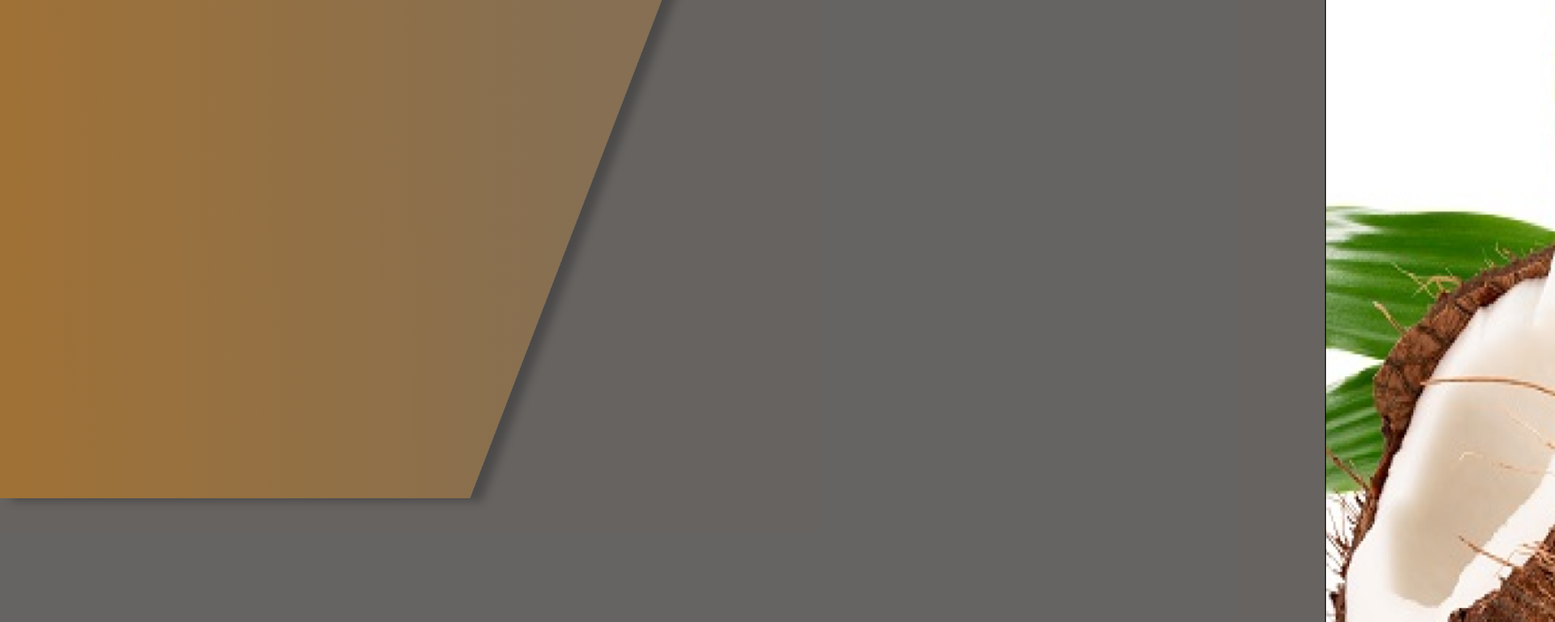
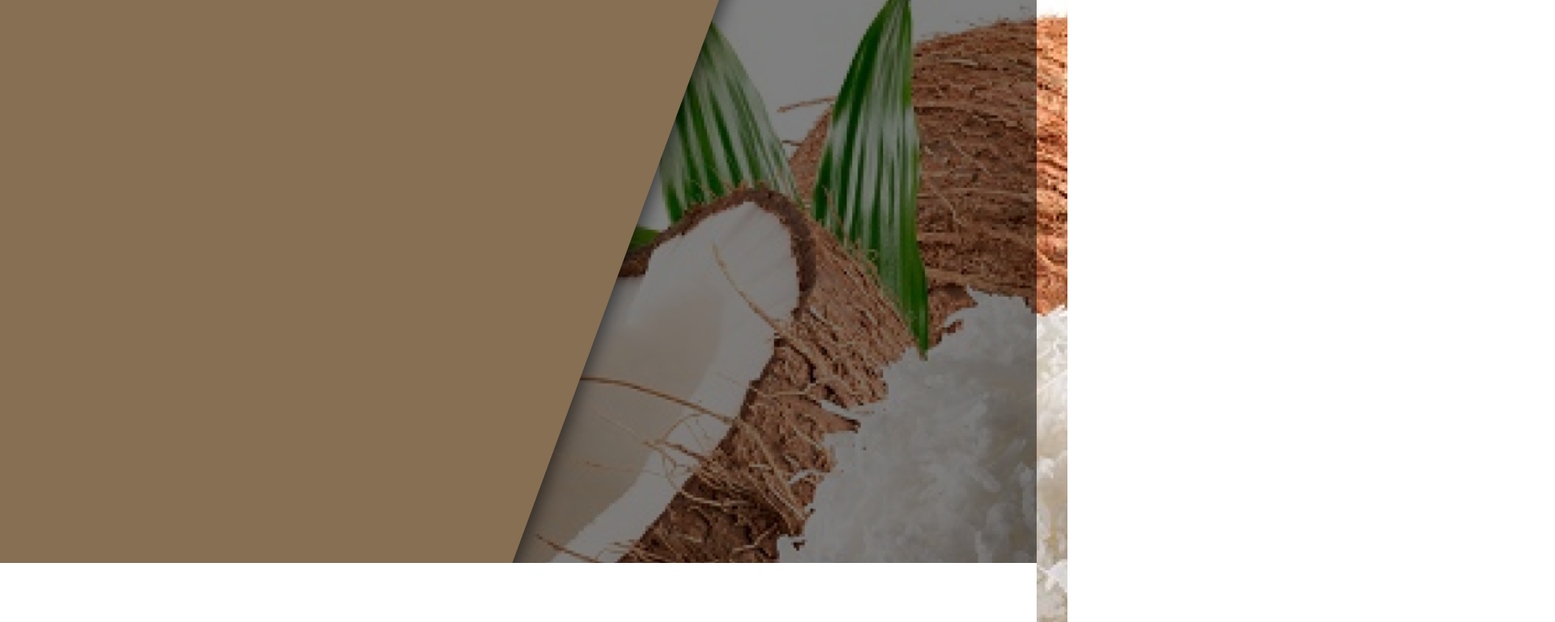
Before and after one commit to Ashhid/CapeTraditions, a plain HTML site: page index.html in a window 1280 px wide. Shown: the part 104-873 px from the top of the page at 81% size, 1920 px wide, since content can reach past the window. Drawn offline with Linux system fonts and the light colour scheme; a web font is replaced by a local one.

Commit message:
fixed the bg, etc

```diff
--- a/assets/styles/style.css
+++ b/assets/styles/style.css
@@ -1,125 +1,66 @@
-@import url("https://fonts.googleapis.com/css2?family=Poppins:wght@500&display=swap");
-@import url("https://fonts.googleapis.com/css2?family=Inria+Sans:wght@300&display=swap");
-
+/* Reset some default styles */
+html,
 body {
   height: 100%;
   margin: 0;
+  padding: 0;
 }
 
-* {
-  font-family: "Inria Sans", sans-serif;
+/* Center content vertically and horizontally */
+body {
+  display: flex;
+  justify-content: center;
+  align-items: center;
 }
 
-.logo,
-.logo * {
-  box-sizing: border-box;
-}
-.logo {
-  width: 79px;
-  height: 79px;
-  position: static;
+/* Shared styles for pages */
+.page {
+  position: relative;
+  width: 100%;
+  height: 100%;
 }
 
-.ellipse-1 {
-  background: #d9d9d9;
-  border-radius: 50%;
-  width: 79px;
-  height: 79px;
+/* Brown background */
+.brown-bg {
   position: absolute;
-  left: 24px;
-  top: 22px;
-  transform-origin: 0 0;
-  transform: rotate(0deg) scale(1, 1);
+  z-index: 2;
 }
 
-.your-logo {
-  color: rgba(0, 0, 0, 0.7);
-  text-align: left;
-  font: 400 11px "Inria Sans", sans-serif;
+/* Black overlay */
+.black-overlay {
+  background-color: black;
+  width: 100%;
+  height: 100%;
   position: absolute;
-  left: 41px;
-  top: 55px;
+  opacity: 0.5;
+  z-index: 1;
 }
 
-.title {
-  font: 40 48px "Inria Sans", sans-serif;
-  font-weight: 600;
-  padding: 0;
-  margin: 0;
+/* Image */
+.page-image {
   position: absolute;
-  left: 27%;
-  top: 0%;
-  margin: 1%;
-
-  color: #ffffff;
-}
-
-nav ul {
-  list-style-type: none;
-  display: flex;
-  position: absolute;
-  top: 1%;
-  left: 67.5%;
-  margin: 0;
-  font: 400 18px "Inria Sans", sans-serif;
-}
-
-nav li {
-  white-space: nowrap;
-  padding: 0;
-  padding-left: 10%;
-  padding-right: 10%;
-  margin-top: 15%;
-  font-weight: bold;
-  color: white;
-}
-
-.brown-bg,
-.brown-bg * {
-  box-sizing: border-box;
-}
-.brown-bg {
-  position: relative;
-  overflow: visible;
-}
-
-.coconut-image {
-  position: absolute;
+  object-fit: cover;
+  z-index: 0;
   top: -2.64%;
   left: 0;
   width: 773px;
   height: 978px;
   flex-shrink: 0;
   left: 42.6%;
-  /* mix-blend-mode: darken; */
   z-index: 0;
 }
 
-#black-container {
-  position: relative; /* Create a positioning context for children */
-  width: 300%;
-  height: 200%;
+/* Page 2 styles */
+.page-2 {
+  background-color: white;
+  width: 100%;
+  height: 100%;
+  position: absolute;
+  z-index: 4;
+  top: 100%;
 }
 
-.black-overlay {
-  position: absolute;
-  width: 100%;
-  height: 100%;
-  background-color: rgba(37, 34, 31, 0.7);
-  padding-top: 100%;
-  z-index: -2; /* Place it behind other elements */
-  top: 0;
+/* Brown background shadow */
+.brown-bg {
+  filter: drop-shadow(10px -5px 10px rgba(0, 0, 0, 0.5));
 }
-
-/* .page2 {
-  width: 100%;
-  height: 100%;
-} */
-
-/* .bg1 {
-  position: relative;
-  color: red;
-  height: 100px;
-  width: 200px;
-  bottom: 1000px;
-} */
--- a/index.html
+++ b/index.html
@@ -3,81 +3,31 @@
   <head>
     <meta charset="UTF-8" />
     <meta name="viewport" content="width=device-width, initial-scale=1.0" />
+    <title>Cape Traditions</title>
     <link rel="stylesheet" href="./assets/styles/style.css" />
-    <title>Cape Traditions</title>
   </head>
   <body>
-    <div id="black-container">
+    <div class="page page-1">
+      <!-- Brown Background -->
       <svg
         class="brown-bg"
-        width="857"
-        height="720"
-        viewBox="0 0 857 720"
+        width="926"
+        height="816"
+        viewBox="0 0 926 816"
         fill="none"
         xmlns="http://www.w3.org/2000/svg"
       >
-        <g filter="url(#filter0_d_5_55)">
-          <path d="M857 0H0V720H580L857 0Z" fill="url(#paint0_linear_5_55)" />
-        </g>
-        <defs>
-          <filter
-            id="filter0_d_5_55"
-            x="0"
-            y="-8"
-            width="883"
-            height="744"
-            filterUnits="userSpaceOnUse"
-            color-interpolation-filters="sRGB"
-          >
-            <feFlood flood-opacity="0" result="BackgroundImageFix" />
-            <feColorMatrix
-              in="SourceAlpha"
-              type="matrix"
-              values="0 0 0 0 0 0 0 0 0 0 0 0 0 0 0 0 0 0 127 0"
-              result="hardAlpha"
-            />
-            <feOffset dx="14" dy="4" />
-            <feGaussianBlur stdDeviation="6" />
-            <feComposite in2="hardAlpha" operator="out" />
-            <feColorMatrix
-              type="matrix"
-              values="0 0 0 0 0 0 0 0 0 0 0 0 0 0 0 0 0 0 0.25 0"
-            />
-            <feBlend
-              mode="normal"
-              in2="BackgroundImageFix"
-              result="effect1_dropShadow_5_55"
-            />
-            <feBlend
-              mode="normal"
-              in="SourceGraphic"
-              in2="effect1_dropShadow_5_55"
-              result="shape"
-            />
-          </filter>
-          <linearGradient
-            id="paint0_linear_5_55"
-            x1="715.5"
-            y1="360"
-            x2="1.71018e-05"
-            y2="375.5"
-            gradientUnits="userSpaceOnUse"
-          >
-            <stop stop-color="#866F52" />
-            <stop offset="1" stop-color="#9F7136" />
-          </linearGradient>
-        </defs>
+        <path d="M926 0H0V816H626.698L926 0Z" fill="#866F52" />
       </svg>
-      <!-- overlay -->
 
-      <img src="./assets/img/Image.png" class="coconut-image" />
+      <!-- Image -->
+      <img src="./assets/img/Image.png" class="page-image" />
+
+      <!-- Black Overlay -->
       <div class="black-overlay"></div>
     </div>
-
-    <!-- For more settings use the AutoHTML plugin tab ... -->
-    <div class="logo">
-      <div class="ellipse-1"></div>
-      <div class="your-logo">your logo</div>
+    <div class="page page-2">
+      <!-- Content for Page 2 -->
     </div>
   </body>
 </html>
```
